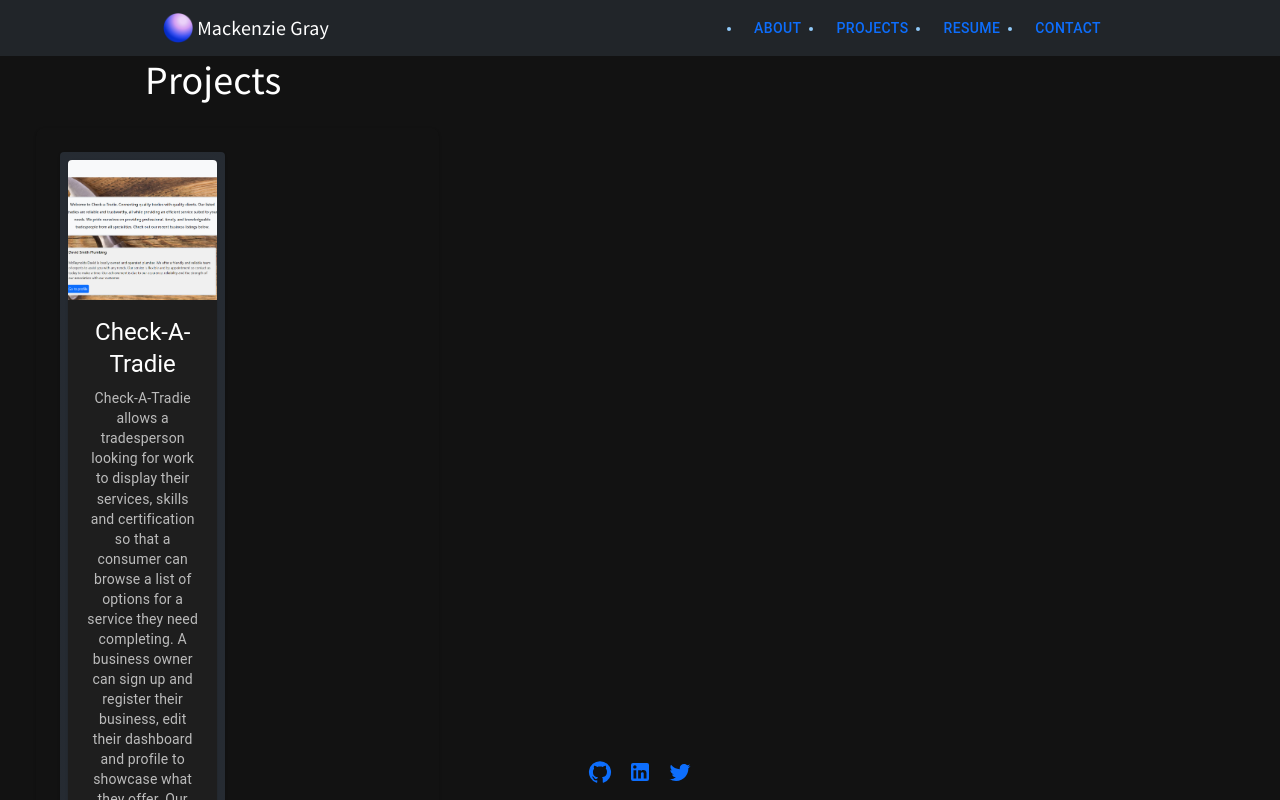
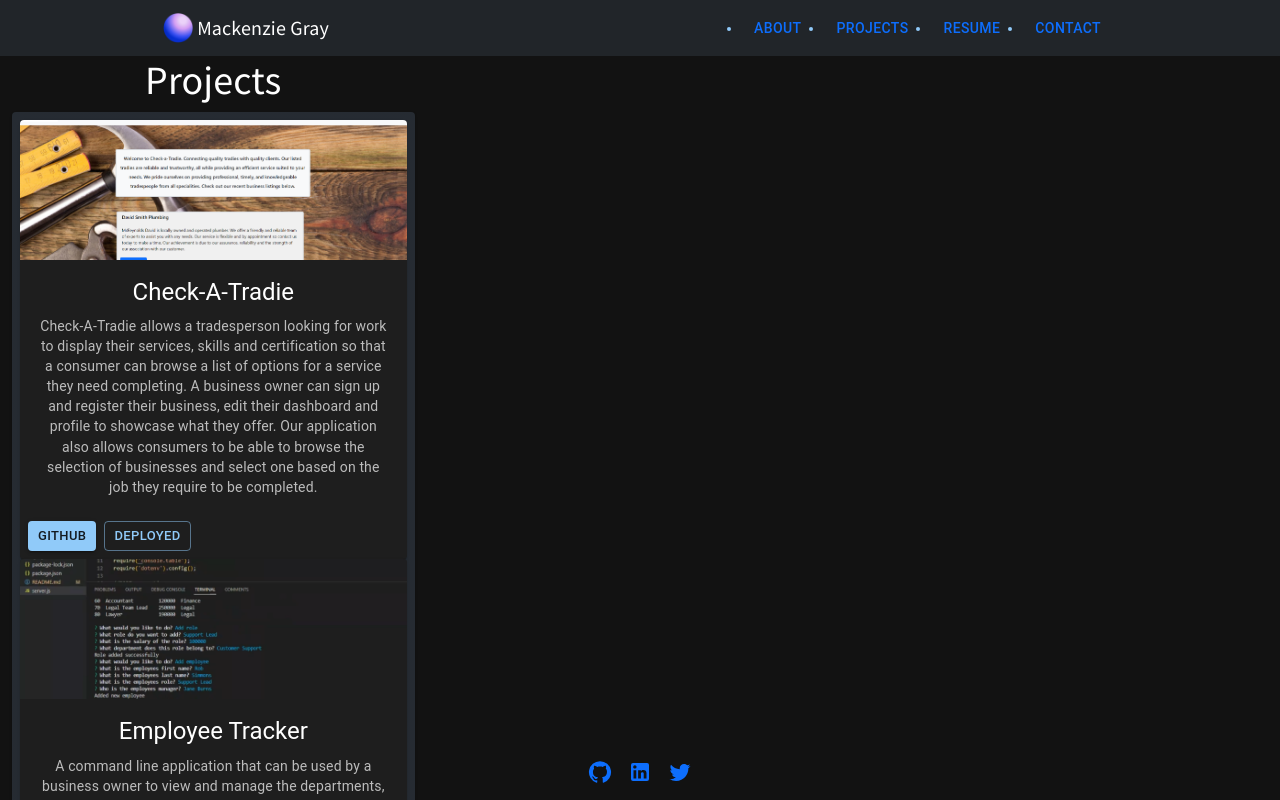
Before and after one commit to mdkgray/portfoligray, a React (Create React App) app: page /Projects in a window 1280 px wide. Shown: the top 800 px of the page. Built offline with nearby package versions, Linux system fonts and the light colour scheme.

Commit message:
debugging project layouts

```diff
--- a/src/components/Pages/Projects.js
+++ b/src/components/Pages/Projects.js
@@ -18,12 +18,12 @@ const Item = styled(Paper)(({ theme }) => ({
 export default function Projects() {
     return (
         <div className="container-fluid text-center">
-            <div className="row">
+            <div className="row d-flex">
                 <div className="col-md-4">
                     <h1>Projects</h1>
-                    <Box sx={{ width: '100%', boxShadow: 1, borderRadius: 2, margin: 3, padding: 3, }}>
-                        <Grid container rowSpacing={1} columnSpacing={{ xs: 1, sm: 2, md: 3 }} direction="row">
-                            <Grid item xs={6}>
+                    <Box >
+                        <Grid >
+                            <Grid >
                                 <Item>
                                     <div>
                                         {projects.map((project, i) => (
```
